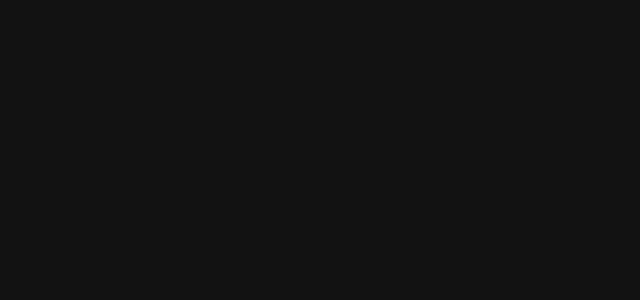
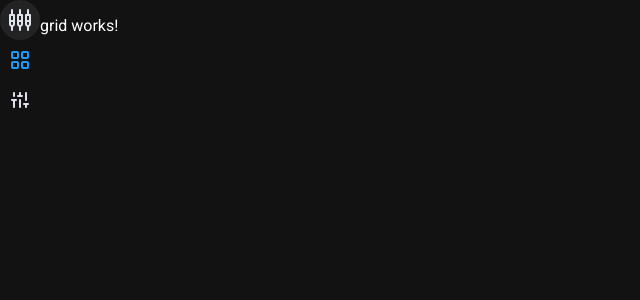
Before and after one commit to dontdrinkandroot/tactyl, an Angular app: page /grid in a window 1280 px wide. Before the commit this address led to /. Shown: the top 300 px of the page, without its empty margins (0-640 px from the left). Built offline with nearby package versions, Linux system fonts and the light colour scheme.

Commit message:
refactor: Implementing base layout and routes

```diff
--- a/src/app/app.component.html
+++ b/src/app/app.component.html
@@ -1,5 +1,17 @@
-<!--<mat-icon>settings_input_component</mat-icon>-->
-<!--<mat-icon>grid_view</mat-icon>-->
-<!--<mat-icon>instant_mix</mat-icon>-->
+<div id="container">
+    <aside>
+        <a mat-icon-button routerLink="/io" routerLinkActive="active">
+            <mat-icon>settings_input_component</mat-icon>
+        </a>
+        <a mat-icon-button routerLink="/grid" routerLinkActive="active">
+            <mat-icon>grid_view</mat-icon>
+        </a>
+        <a mat-icon-button routerLink="/mixer" routerLinkActive="active">
+            <mat-icon>instant_mix</mat-icon>
+        </a>
+    </aside>
 
-<router-outlet />
+    <main>
+        <router-outlet/>
+    </main>
+</div>
--- a/src/app/app.component.ts
+++ b/src/app/app.component.ts
@@ -1,10 +1,11 @@
 import {ChangeDetectionStrategy, Component} from '@angular/core';
-import {RouterOutlet} from '@angular/router';
+import {RouterLink, RouterLinkActive, RouterOutlet} from '@angular/router';
 import {MatIconModule} from "@angular/material/icon";
+import {MatButtonModule} from "@angular/material/button";
 
 @Component({
     selector: 'app-root',
-    imports: [RouterOutlet, MatIconModule],
+    imports: [RouterOutlet, MatIconModule, MatButtonModule, RouterLink, RouterLinkActive],
     templateUrl: './app.component.html',
     changeDetection: ChangeDetectionStrategy.OnPush
 })
--- /dev/null
+++ b/src/app/grid/grid.component.html
@@ -0,0 +1 @@
+<p>grid works!</p>
--- /dev/null
+++ b/src/app/grid/grid.component.ts
@@ -0,0 +1,11 @@
+import {ChangeDetectionStrategy, Component} from '@angular/core';
+
+@Component({
+    selector: 'app-grid',
+    imports: [],
+    templateUrl: './grid.component.html',
+    changeDetection: ChangeDetectionStrategy.OnPush
+})
+export class GridComponent {
+
+}
--- a/src/app/io/io.component.ts
+++ b/src/app/io/io.component.ts
@@ -3,6 +3,7 @@ import {MidiService} from "../midi.service";
 import {NumberToHexStringPipe} from "../util/number-to-hex-string.pipe";
 import {DatePipe} from "@angular/common";
 import {HighResTimestampToTimestampPipe} from "../util/highres-timestamp-to-timestamp.pipe";
+import {MatToolbarModule} from "@angular/material/toolbar";
 
 export type MidiMessage = {
     timestamp: number,
@@ -14,7 +15,8 @@ export type MidiMessage = {
     imports: [
         NumberToHexStringPipe,
         DatePipe,
-        HighResTimestampToTimestampPipe
+        HighResTimestampToTimestampPipe,
+        MatToolbarModule
     ],
     templateUrl: './io.component.html',
     changeDetection: ChangeDetectionStrategy.OnPush
--- /dev/null
+++ b/src/app/mixer/mixer.component.html
@@ -0,0 +1 @@
+<p>mixer works!</p>
--- /dev/null
+++ b/src/app/mixer/mixer.component.ts
@@ -0,0 +1,11 @@
+import {ChangeDetectionStrategy, Component} from '@angular/core';
+
+@Component({
+    selector: 'app-mixer',
+    imports: [],
+    templateUrl: './mixer.component.html',
+    changeDetection: ChangeDetectionStrategy.OnPush
+})
+export class MixerComponent {
+
+}
--- a/src/styles.scss
+++ b/src/styles.scss
@@ -20,3 +20,25 @@ body {
     margin: 0;
     font-family: Roboto, "Helvetica Neue", sans-serif;
 }
+
+#container {
+    display: flex;
+    flex-direction: row;
+    height: 100%;
+    overflow: hidden;
+}
+
+aside {
+    display: flex;
+    flex-direction: column;
+}
+
+main {
+    flex: 1;
+}
+
+.mdc-icon-button {
+    &.active {
+        color: #2196F3;
+    }
+}
```
Also changed, not shown: src/app/app.routes.ts (+10 -0 lines).
